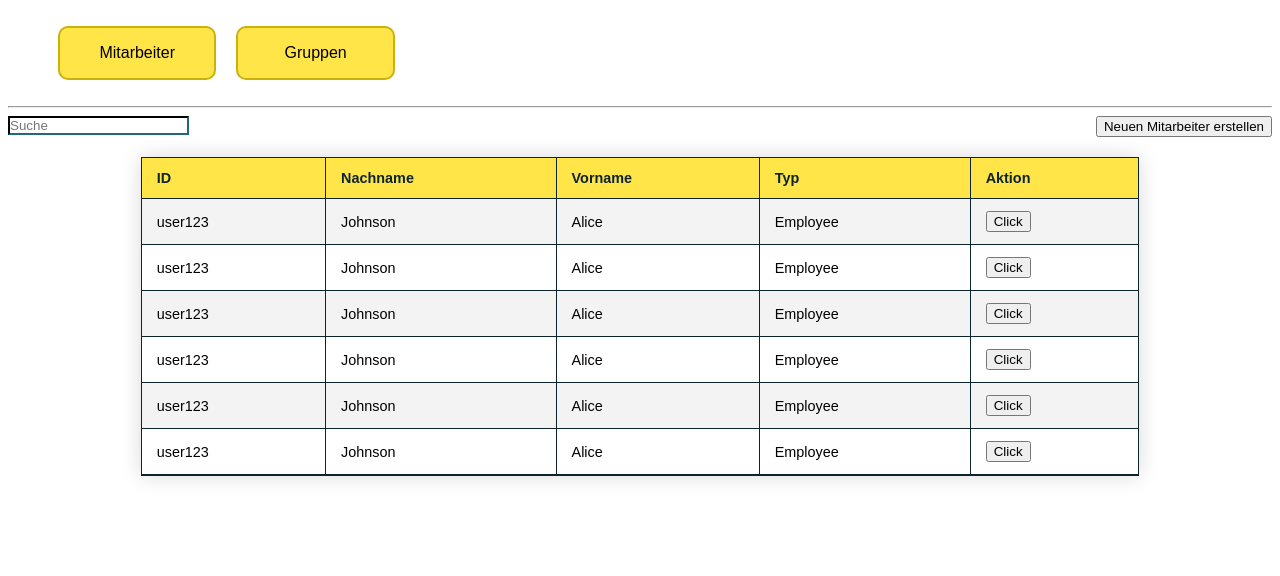
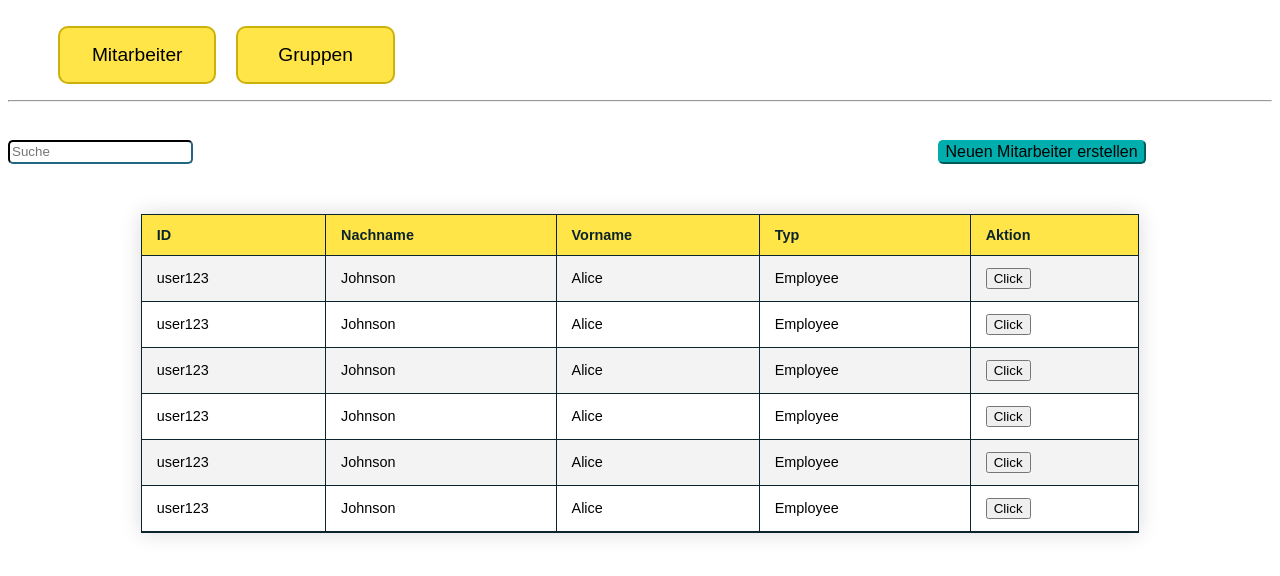
Before and after one commit to LuminaaChat/frontend, an Angular app: page / in a window 1280 px wide. Shown: the top 576 px of the page. Built offline with nearby package versions, Linux system fonts and the light colour scheme.

Commit message:
design verbessert

```diff
--- a/src/components/employee-table/employee-table.component.scss
+++ b/src/components/employee-table/employee-table.component.scss
@@ -6,7 +6,8 @@
     border-bottom: 2px solid #0C242D;
     border-top: 1px solid #0C242D;
     box-shadow: 0 0 20px rgb(0, 0, 0, 0.15);
-    margin-top: 20px;
+    margin-top: 50px;
+
 
 }
 
--- a/src/components/navbar/navbar.component.html
+++ b/src/components/navbar/navbar.component.html
@@ -8,4 +8,5 @@
     </li>
   </ul>
 
-<hr>
+
+<hr class="separateSections">
--- a/src/components/navbar/navbar.component.scss
+++ b/src/components/navbar/navbar.component.scss
@@ -1,3 +1,9 @@
+    .separateSections{
+      margin-bottom: 3%;
+      margin-top: -10px;
+    }
+
+
   .navbar{
     display: flex;
   }
@@ -11,4 +17,5 @@
       border-radius: 10px;
     padding: 1rem;
     min-width: 10%;
+    font-size: 1.2rem;
   }
--- a/src/components/search-bar/search-bar.component.scss
+++ b/src/components/search-bar/search-bar.component.scss
@@ -1,8 +1,7 @@
 .searchButton{
     border-color: #0C242D;
-    margin: 0;
-    padding: 0;
     box-sizing: border-box;
     width: 100%;
-
+    height: 100%;
+    border-radius: 5px;
 }
--- a/src/pages/employee/employee.component.html
+++ b/src/pages/employee/employee.component.html
@@ -1,3 +1,5 @@
+
+<div>
   <div>
     <div class="header">
       <app-search-bar (onInput)="filterList($event)"></app-search-bar>
@@ -8,3 +10,4 @@
     (onUserEdit)="editUser($event)"
     [content]="filteredUsers"
   ></app-employee-table>
+</div>
--- a/src/pages/employee/employee.component.scss
+++ b/src/pages/employee/employee.component.scss
@@ -2,3 +2,12 @@
   display: flex;
   justify-content: space-between;
 }
+
+button{
+  background-color: #00AEAE;
+  border-color: #00AEAE;
+  border-radius: 5px;
+  min-width: 15%;
+  font-size: 1rem;
+  margin-right: 10%;
+}
```
Lines whose indentation alone changed are shown as unchanged.
